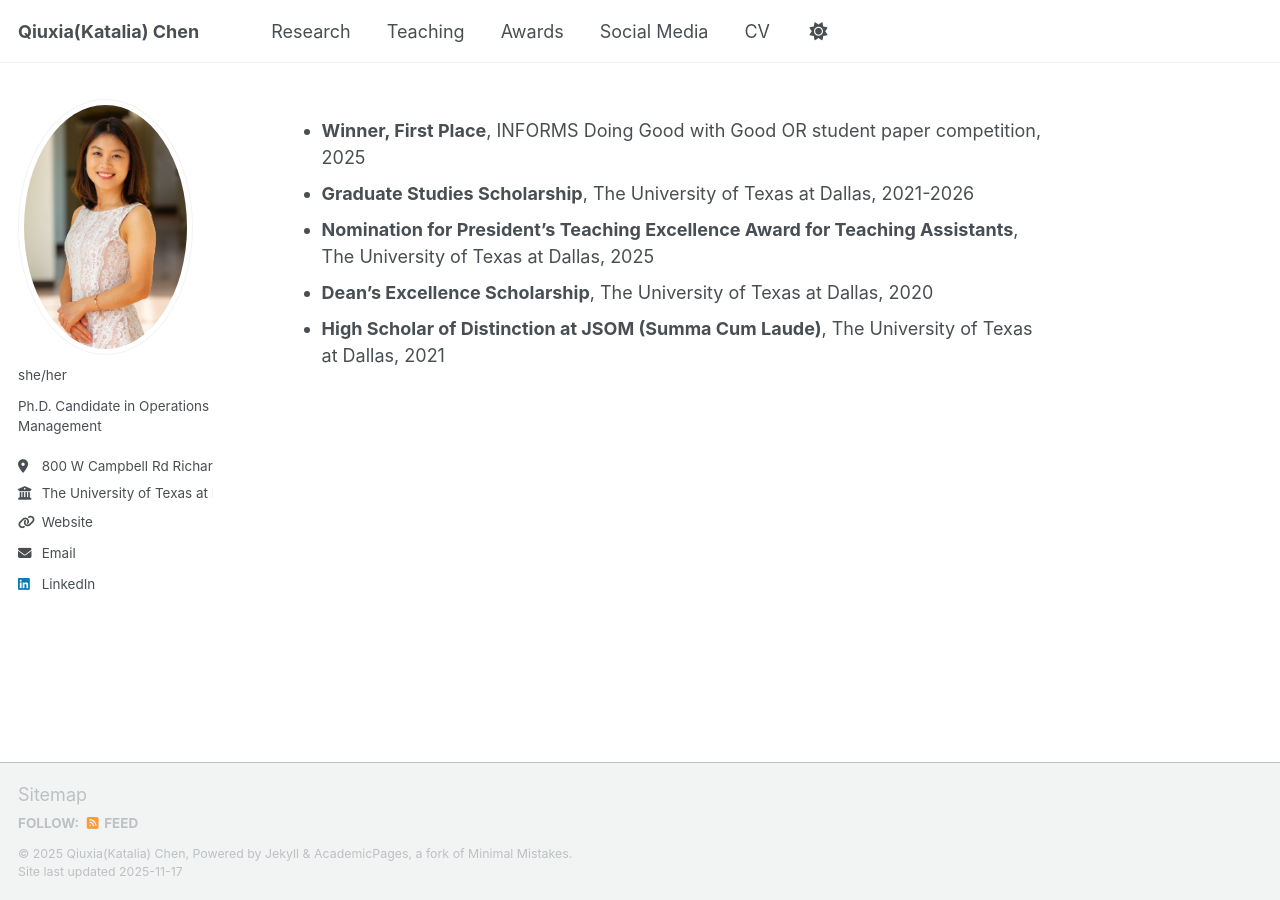
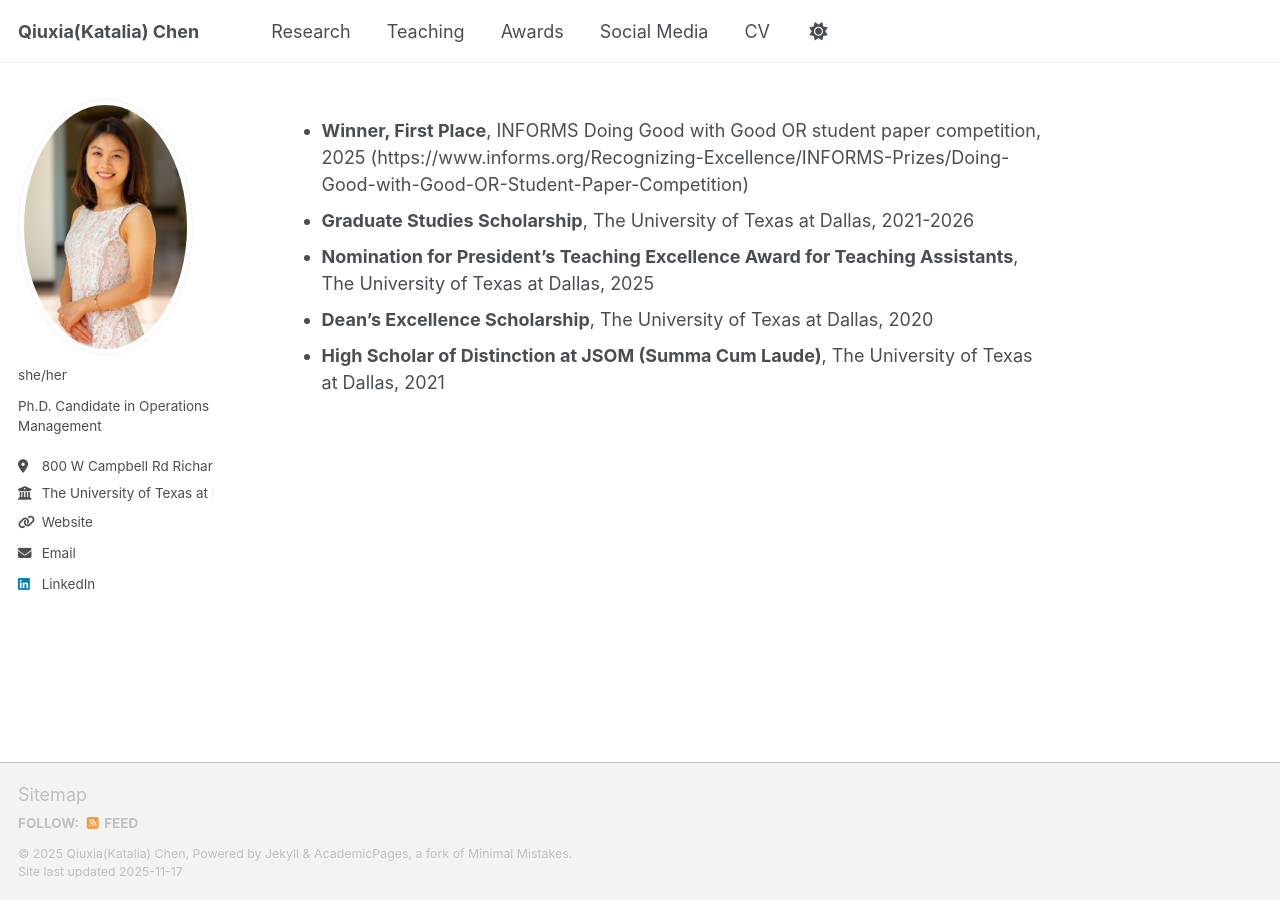
Before and after one commit to qxc2/kataliachen, a Jekyll site: the page built from _awards/awards.md, in a window 1280 px wide. Built offline with Jekyll 4.4.1, drawn with Linux system fonts in a browser that asks for light colours; a script that is not in the unit is left out; part of the change alters nothing that is shown.

Commit message:
Update awards.md

```diff
--- a/_awards/awards.md
+++ b/_awards/awards.md
@@ -3,7 +3,7 @@ collection: awards
 permalink: /awards/
 ---
 
-  - **Winner, First Place**, INFORMS Doing Good with Good OR student paper competition, 2025
+  - **Winner, First Place**, INFORMS Doing Good with Good OR student paper competition, 2025 (https://www.informs.org/Recognizing-Excellence/INFORMS-Prizes/Doing-Good-with-Good-OR-Student-Paper-Competition)
   - **Graduate Studies Scholarship**, The University of Texas at Dallas,  2021-2026
   - **Nomination for President’s Teaching Excellence Award for Teaching Assistants**, The University of Texas at Dallas, 2025
   - **Dean’s Excellence Scholarship**, The University of Texas at Dallas,  2020
```
